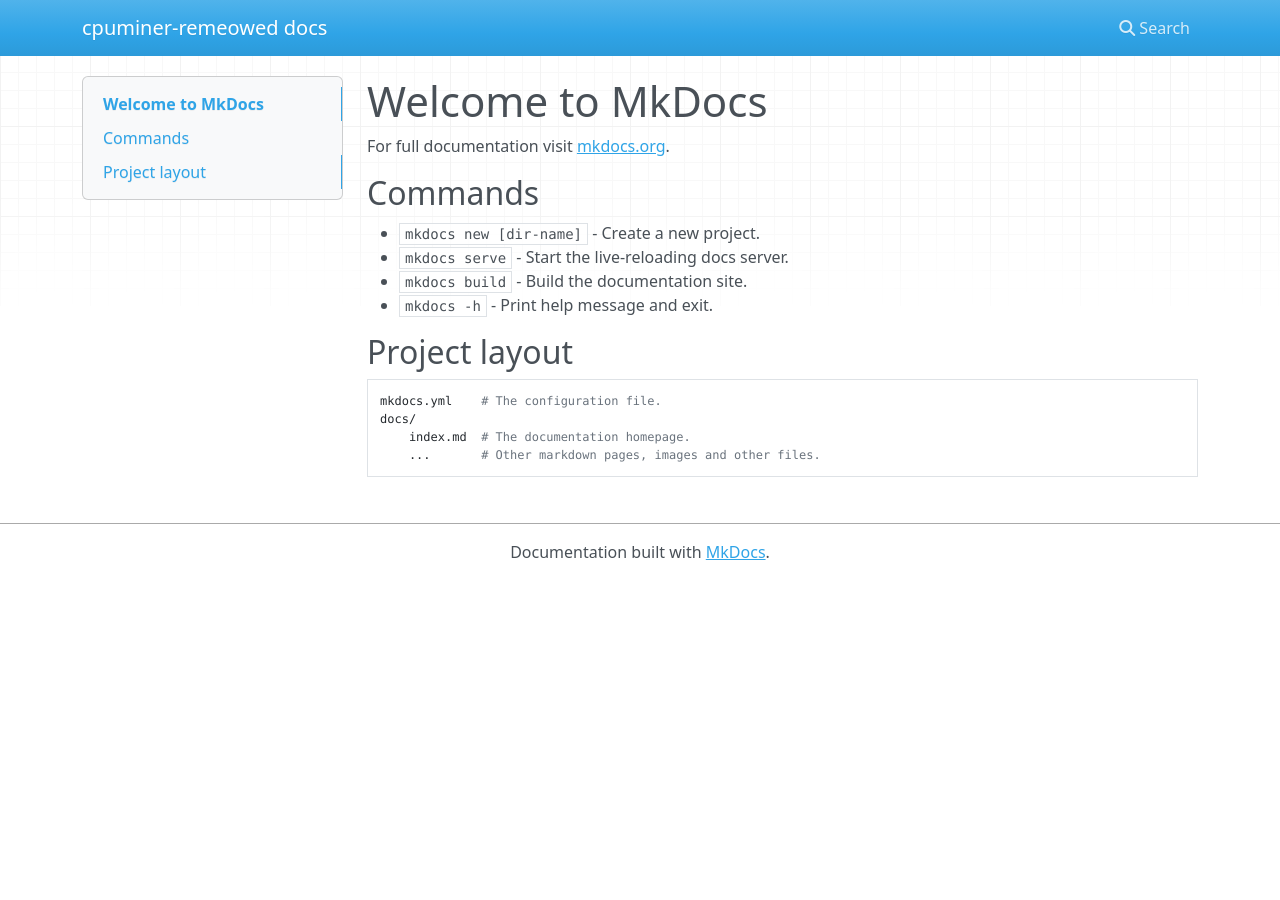
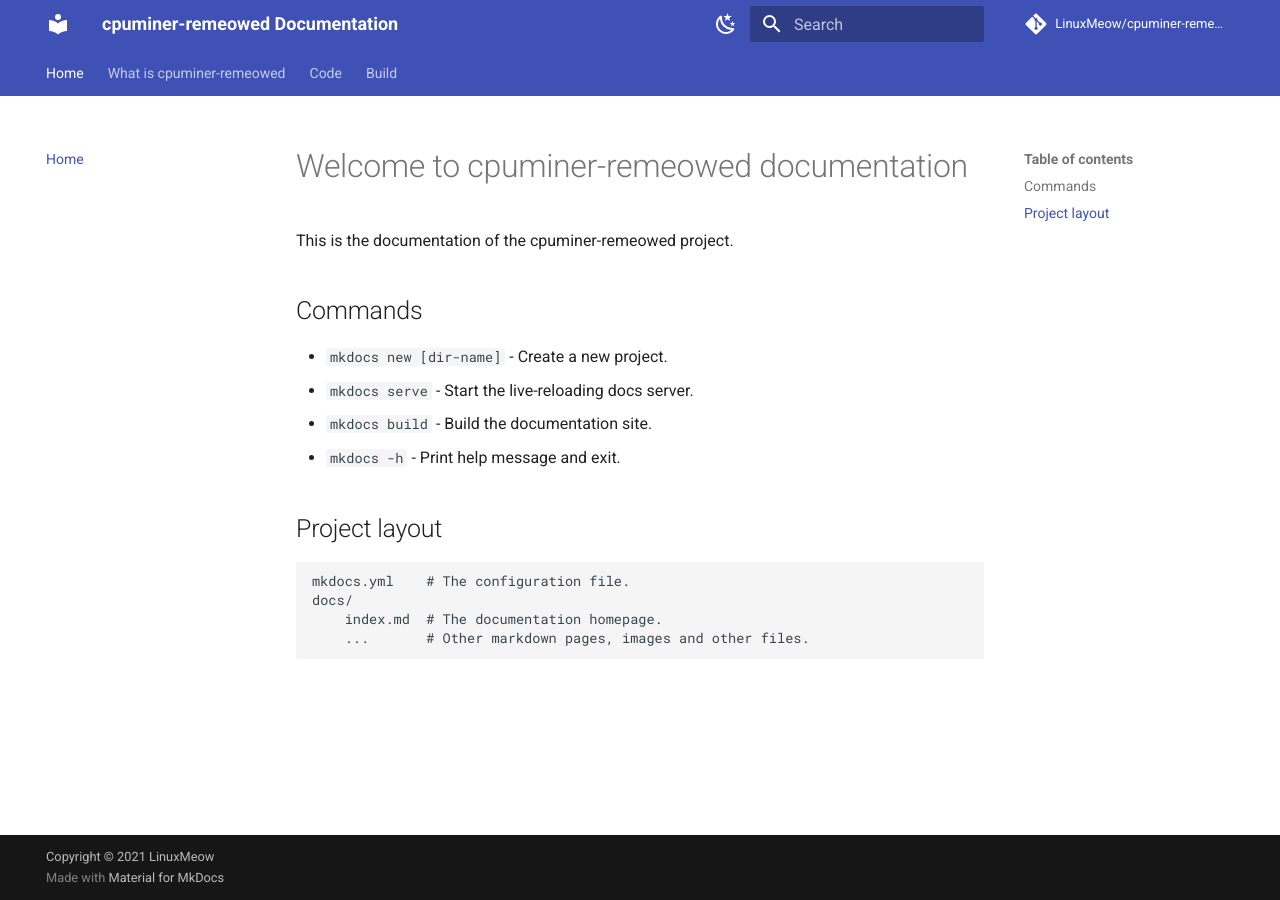
Before and after one commit to LinuxMeow/cpuminer-remeowed-docs, an MkDocs documentation site: the page built from docs/index.md, in a window 1280 px wide. Built offline with MkDocs 1.6.1 and Material for MkDocs 9.7.7, drawn with Linux system fonts in a browser that asks for light colours; nearby versions of some CDN libraries; comment, search, counter and statistics services are not loaded.

```diff
--- a/docs/index.md
+++ b/docs/index.md
@@ -1,6 +1,6 @@
-# Welcome to MkDocs
+# Welcome to cpuminer-remeowed documentation
 
-For full documentation visit [mkdocs.org](https://www.mkdocs.org).
+This is the documentation of the cpuminer-remeowed project.
 
 ## Commands
 
--- a/mkdocs.yml
+++ b/mkdocs.yml
@@ -1 +1,58 @@
-site_name: cpuminer-remeowed docs
+site_name: cpuminer-remeowed Documentation
+site_url: https://linuxmeow.github.io/cpuminer-remeowed-docs/
+site_author: LinuxMeow
+site_description: >-
+  The complete documentation about the cpuminer-remeowed project.
+  Documentation consists of source code documentation, build documentation and general info about the project.
+
+repo_name: LinuxMeow/cpuminer-remeowed-docs
+repo_url: https://github.com/LinuxMeow/cpuminer-remeowed-docs
+edit_uri: ""
+
+copyright: Copyright &copy; 2021 LinuxMeow
+
+nav:
+  - Home: index.md
+  - What is cpuminer-remeowed: whatiscpuminerremeowed.md
+  - Code:
+    - code.md
+    - enable_donation: code/enable_donation.md
+  - Build: build.md
+
+theme:
+  name: material
+
+  language: en
+
+  features:
+    - content.code.annotate
+    - content.tabs.link
+    - navigation.indexes
+    - navigation.instant
+    - navigation.sections
+    - navigation.tabs
+    - navigation.top
+    - navigation.tracking
+    - search.highlight
+    - search.share
+    - search.suggest
+
+  palette:
+    - scheme: default
+      primary: indigo
+      accent: blue
+      toggle:
+        icon: material/weather-night
+        name: Switch to dark mode
+    - scheme: slate
+      primary: deep purple
+      accent: purple
+      toggle:
+        icon: material/weather-sunny
+        name: Switch to light mode
+
+markdown_extensions:
+  - pymdownx.highlight
+  - pymdownx.inlinehilite
+  - pymdownx.superfences
+  - pymdownx.snippets
```
Also changed, not shown: docs/build.md (added, +3 -0 lines), docs/code.md (added, +3 -0 lines), docs/code/enable_donation.md (added, +44 -0 lines), docs/whatiscpuminerremeowed.md (added, +3 -0 lines), 2 other files.
